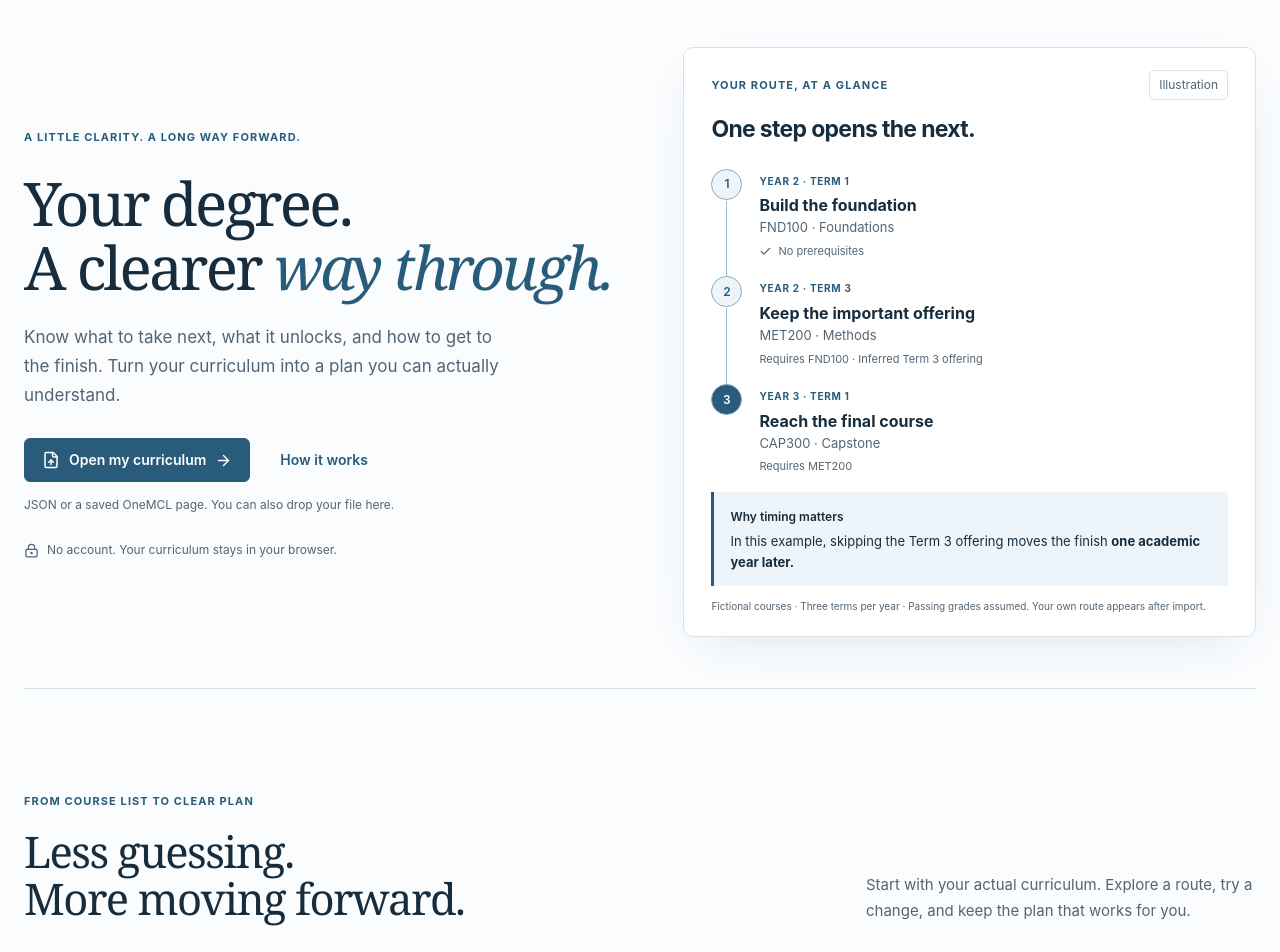
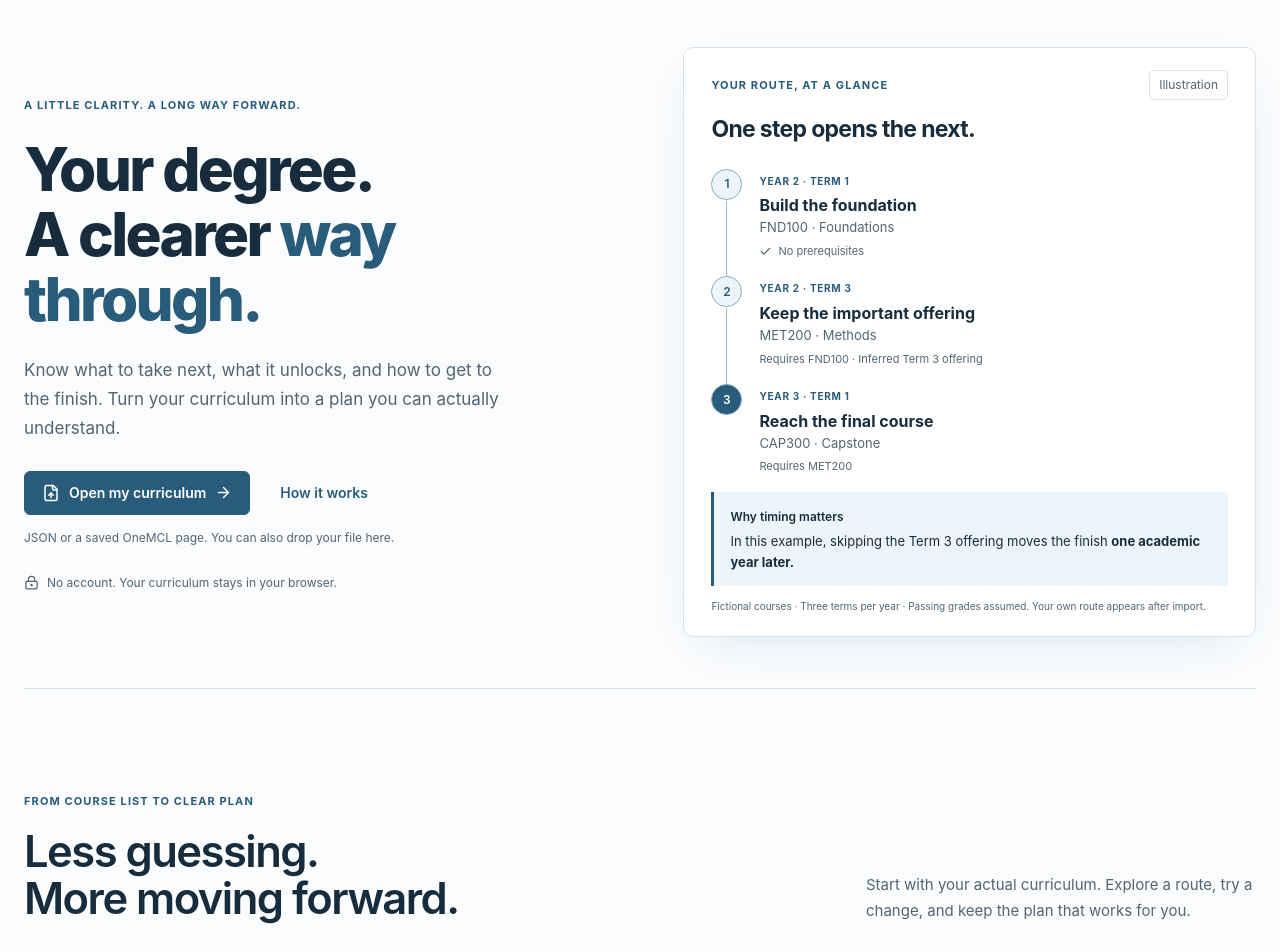
Before and after one commit to DwytMCL/PathWise, a Next.js app: page / in a window 1280 px wide. Shown: the part 80-1032 px from the top of the page. Built offline with nearby package versions, Linux system fonts and the light colour scheme.

Commit message:
Use bold corporate typography on the landing page

```diff
--- a/app/globals.css
+++ b/app/globals.css
@@ -1,11 +1,12 @@
 :root {
+  --font-ui: -apple-system, BlinkMacSystemFont, "Segoe UI", sans-serif;
   --ink: #172d3d; --muted: #536574; --rule: #d8e2e9; --paper: #fafcfe;
   --surface: #f0f5f8; --blue: #b9dcf0; --blue-dark: #285c7a; --blue-pale: #edf5fa;
   --accent: #b9dcf0; --warn: #80520e; --warn-pale: #fff5e2; --green: #22634f;
 }
 * { box-sizing: border-box; }
 html { scroll-behavior: smooth; scroll-padding-top: 100px; }
-body { margin: 0; color: var(--ink); background: var(--paper); font-family: -apple-system, BlinkMacSystemFont, "Segoe UI", sans-serif; font-size: 15px; line-height: 1.5; }
+body { margin: 0; color: var(--ink); background: var(--paper); font-family: var(--font-ui); font-size: 15px; line-height: 1.5; }
 button,input,select { font: inherit; color: inherit; }
 button { cursor: pointer; }
 button:disabled { cursor: not-allowed; opacity: .55; }
@@ -46,8 +47,8 @@ svg { flex-shrink: 0; }
 
 /* The landing page uses a readable route as its main visual. */
 .landing-hero { display: grid; grid-template-columns: 1.04fr 1fr; align-items: center; gap: clamp(32px,5vw,80px); padding-block: clamp(44px,4vw,64px); }
-.hero-copy h1 { font: 400 clamp(44px,4.7vw,68px)/1.08 Georgia,serif; letter-spacing: -.045em; margin: 23px 0; }
-.hero-copy h1 em { color: var(--blue-dark); font-weight: 400; }
+.hero-copy h1 { font: 800 clamp(44px,4.7vw,68px)/1.08 var(--font-ui); letter-spacing: -.045em; margin: 23px 0; }
+.hero-copy h1 em { color: var(--blue-dark); font-style: normal; font-weight: 800; }
 .hero-sub { max-width: 480px; font-size: 17px; line-height: 1.7; color: var(--muted); margin-bottom: 28px; }
 .hero-actions { display: flex; gap: 12px; align-items: center; flex-wrap: wrap; }
 .hero-file-note { font-size: 12px; margin: 14px 0 27px; color: var(--muted); }
@@ -70,7 +71,7 @@ svg { flex-shrink: 0; }
 .preview-caption { margin: 12px 0 0; font-size: 10px; line-height: 1.6; color: var(--muted); }
 .process-section { border-top: 1px solid var(--rule); padding-block: clamp(64px,8vw,100px); scroll-margin-top: 90px; }
 .section-heading { display: flex; align-items: flex-end; justify-content: space-between; gap: 40px; margin-bottom: 36px; }
-.section-heading h2 { font: 400 clamp(32px,3.4vw,46px)/1.1 Georgia,serif; letter-spacing: -.035em; margin: 16px 0 0; }
+.section-heading h2 { font: 600 clamp(32px,3.4vw,46px)/1.1 var(--font-ui); letter-spacing: -.035em; margin: 16px 0 0; }
 .section-heading > p { max-width: 390px; color: var(--muted); line-height: 1.7; margin: 0; }
 .process-grid { display: grid; grid-template-columns: repeat(3,minmax(0,1fr)); gap: 40px; }
 .process-step { padding-top: 20px; border-top: 2px solid var(--blue); }
```
